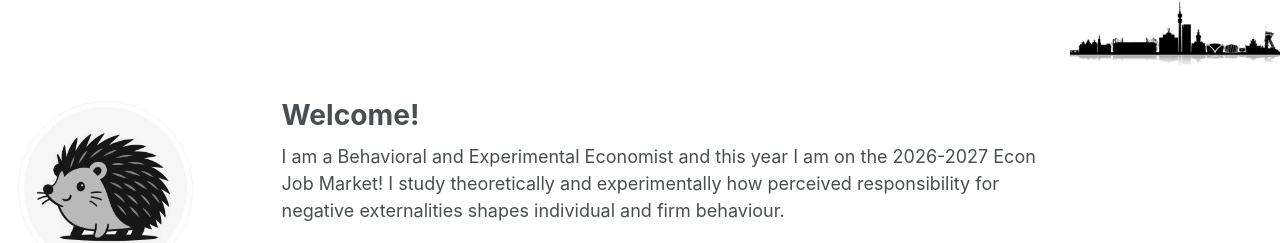
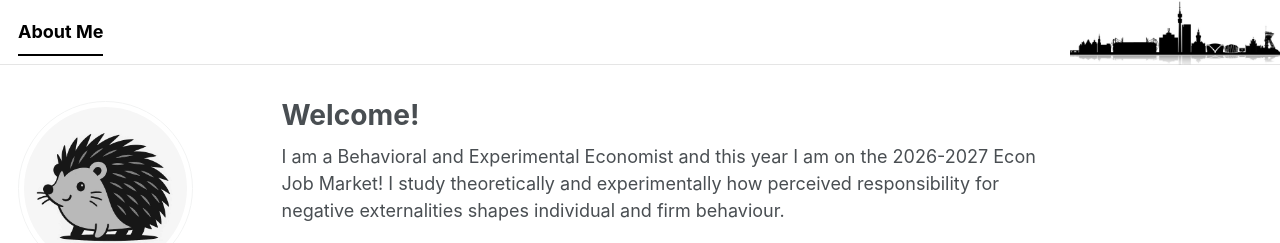
Before and after one commit to horiaguias/horiaguias.github.io, a Jekyll site: the page built from _pages/about.md, in a window 1280 px wide. Shown: the top 243 px of the page. Built offline with Jekyll 4.4.1, drawn with Linux system fonts in a browser that asks for light colours; a style sheet for code colours, icons or effects is not loaded.

Commit message:
Change Text Color Header

```diff
--- a/_sass/layout/_masthead.scss
+++ b/_sass/layout/_masthead.scss
@@ -21,7 +21,7 @@
     position: absolute;
     bottom: 0;
     height: 1px;
-    background: rgba(255, 255, 255, 0.2);
+    background: rgba(0, 0, 0, 0.1);
     width: 100%;
   }
 
@@ -43,11 +43,11 @@
 
     a {
       text-decoration: none;
-      color: #ffffff !important;
+      color: #000000 !important;
       background: transparent !important;
 
       &:hover {
-        color: #90caf9 !important;
+        color: #000000 !important;
       }
     }
   }
@@ -77,14 +77,14 @@
 
     a {
       background: transparent !important;
-      color: #ffffff !important;
+      color: #000000 !important;
     }
   }
 
   &__menu-item.selected a {
-    color: #ffffff !important;
+    color: #000000 !important;
     font-weight: 700;
-    border-bottom: 2px solid #ffffff;
+    border-bottom: 2px solid #000000;
     pointer-events: none;
     cursor: default;
     background: transparent !important;
```
